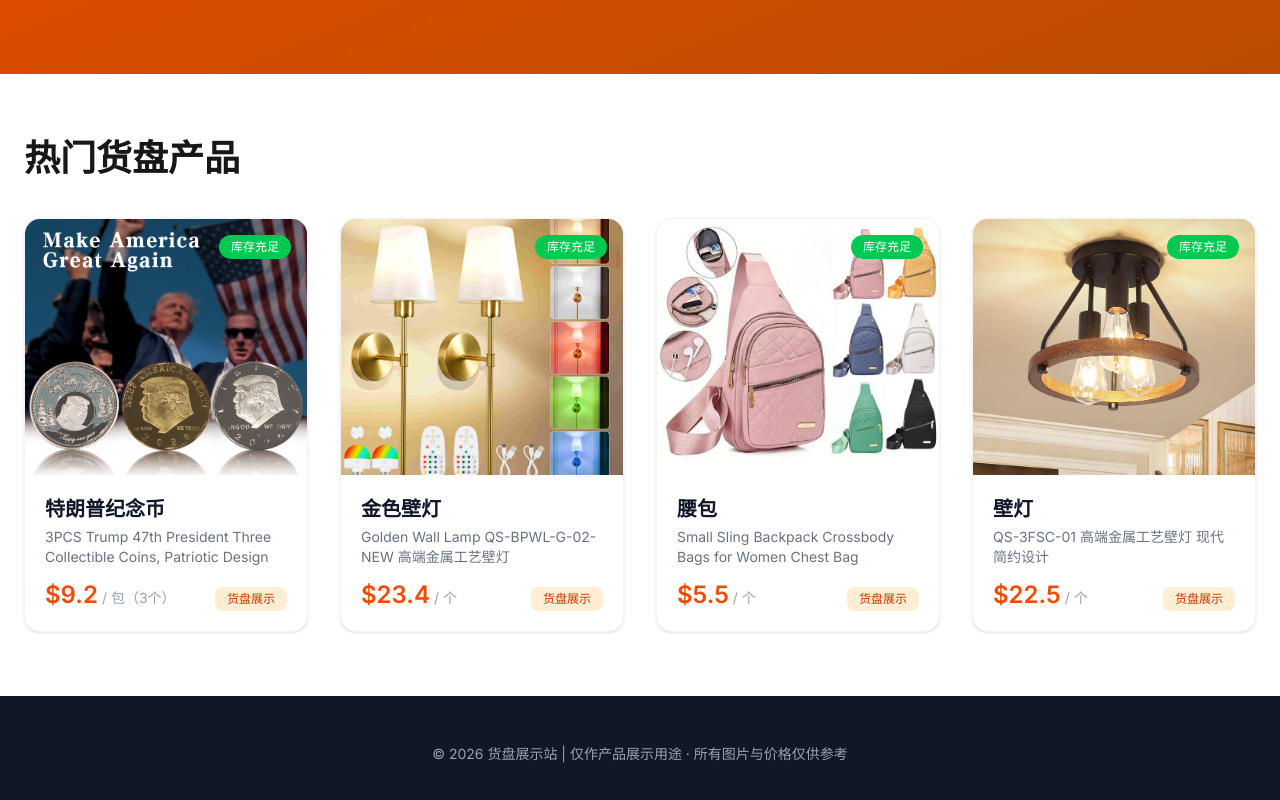
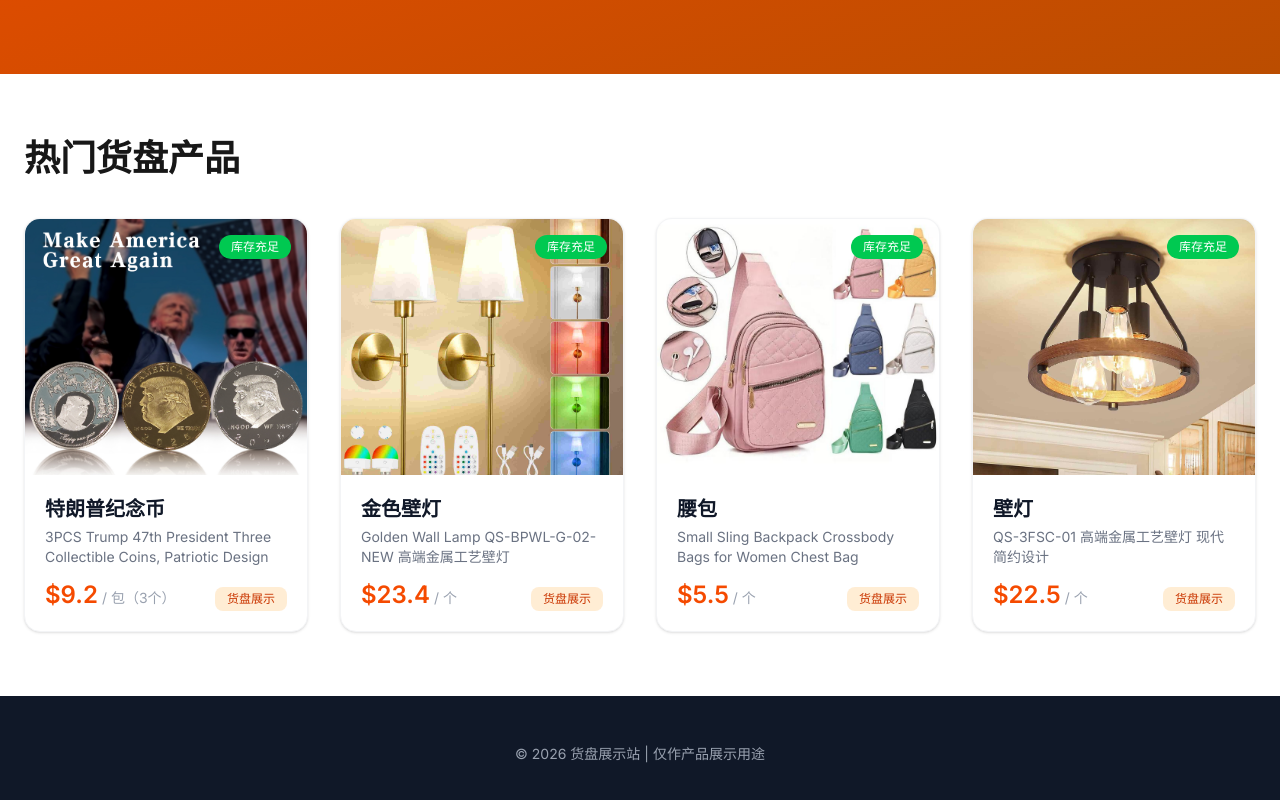
Before and after one commit to hzw020222-bit/han, a Next.js app: page / in a window 1280 px wide. Shown: the part 506-1306 px from the top of the page. Built offline with nearby package versions, Linux system fonts and the light colour scheme.

Commit message:
Update page.tsx

```diff
--- a/app/page.tsx
+++ b/app/page.tsx
@@ -107,7 +107,7 @@
       {/* Footer */}
       <footer className="bg-gray-900 text-white py-12">
         <div className="max-w-7xl mx-auto px-6 text-center text-gray-400 text-sm">
-          © 2026 货盘展示站 | 仅作产品展示用途 · 所有图片与价格仅供参考
+          © 2026 货盘展示站 | 仅作产品展示用途
         </div>
       </footer>
     </>
```
